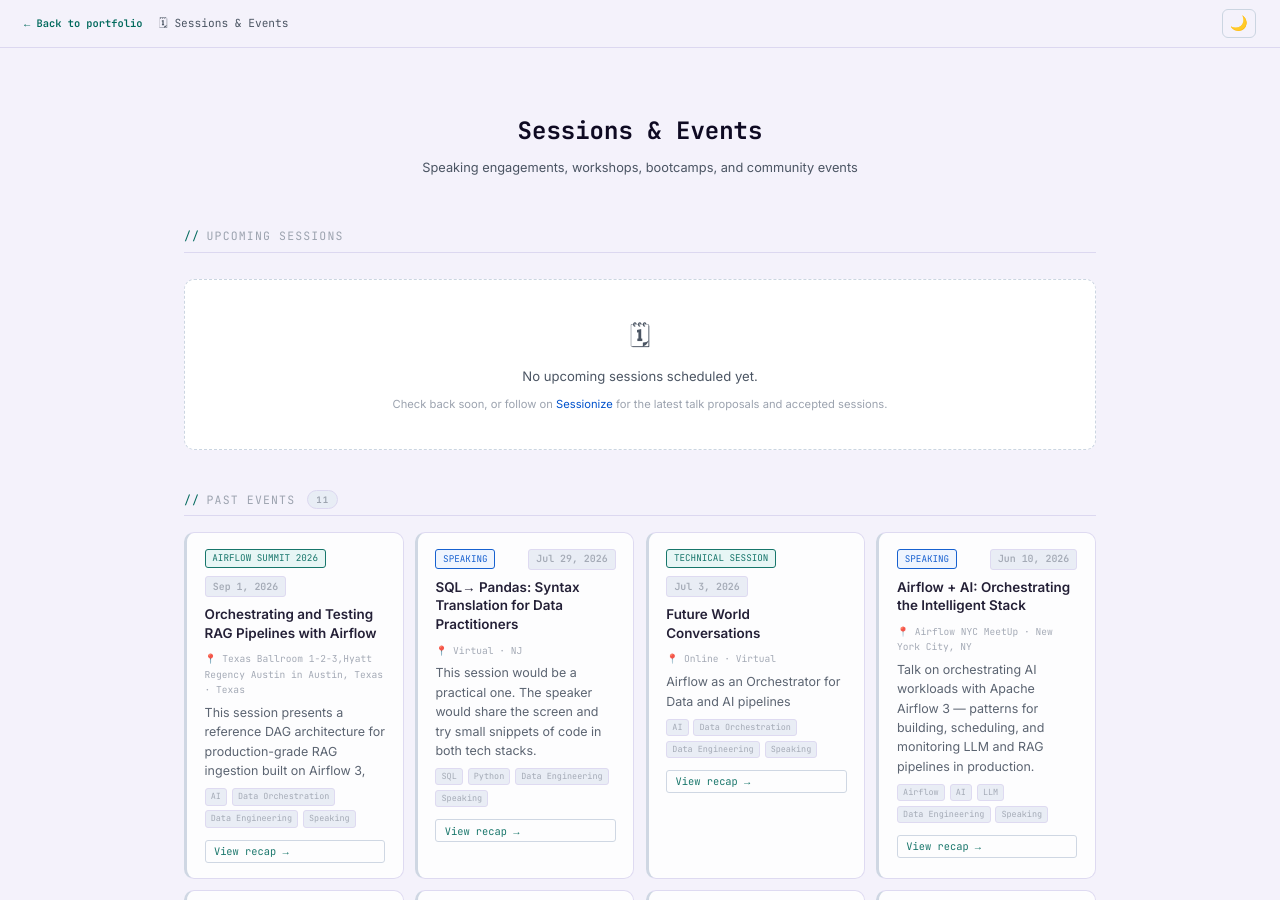
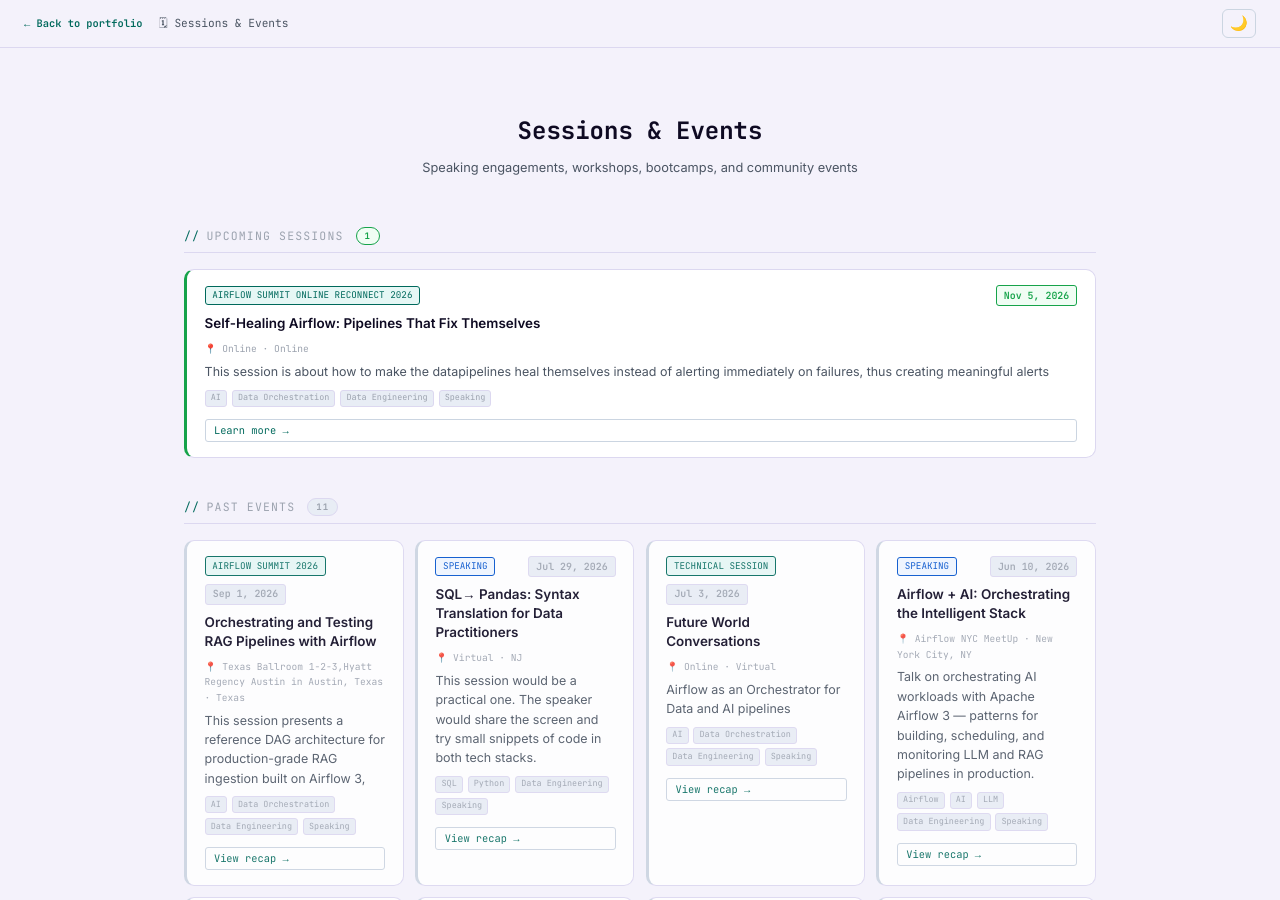
Before and after one commit to Shrividya/shrividya.github.io, a Jekyll site: the page built from events.html, in a window 1280 px wide and 900 px high. Built offline with Jekyll 4.4.1, drawn with Linux system fonts in a browser that asks for light colours.

Commit message:
Add Airflow Summit Reconnect session
Adds a new speaking event for the Airflow Summit Online Reconnect 2026 and includes a matching gallery entry plus image for the self-healing Airflow talk.

```diff
--- a/_data/events.yml
+++ b/_data/events.yml
@@ -100,3 +100,12 @@
   description: "This session presents a reference DAG architecture for production-grade RAG ingestion built on Airflow 3,"
   link: "https://airflowsummit.org/tickets/"
   tags: ["AI", "Data Orchestration", "Data Engineering", "Speaking"]
+
+- title: "Self-Healing Airflow: Pipelines That Fix Themselves"
+  date: "2026-11-05"
+  type: "Airflow Summit Online Reconnect 2026"
+  venue: "Online"
+  location: "Online"
+  description: "This session is about how to make the datapipelines heal themselves instead of alerting immediately on failures, thus creating meaningful alerts"
+  link: "https://airflowsummit.org/onlinereconnect/"
+  tags: ["AI", "Data Orchestration", "Data Engineering", "Speaking"]
--- a/_data/gallery.yml
+++ b/_data/gallery.yml
@@ -143,6 +143,12 @@
   sub: "Airflow Summit"
   alt: "Session on Orchestrating and Testing RAG Pipelines using Airflow"
 
+- file: Airflow Summit Reconnect.png
+  title: "Online Airflow Summit - Reconnect"
+  cat: "Speaker"
+  sub: "Online Airflow Summit"
+  alt: "Session on self healing pipelines"
+
 - type: group
   title: "Apache Airflow Summit 2026"
   cat: "Speaker and Volunteering"
```
Also changed, not shown: assets/images/gallery/Airflow Summit Reconnect.png (added).
